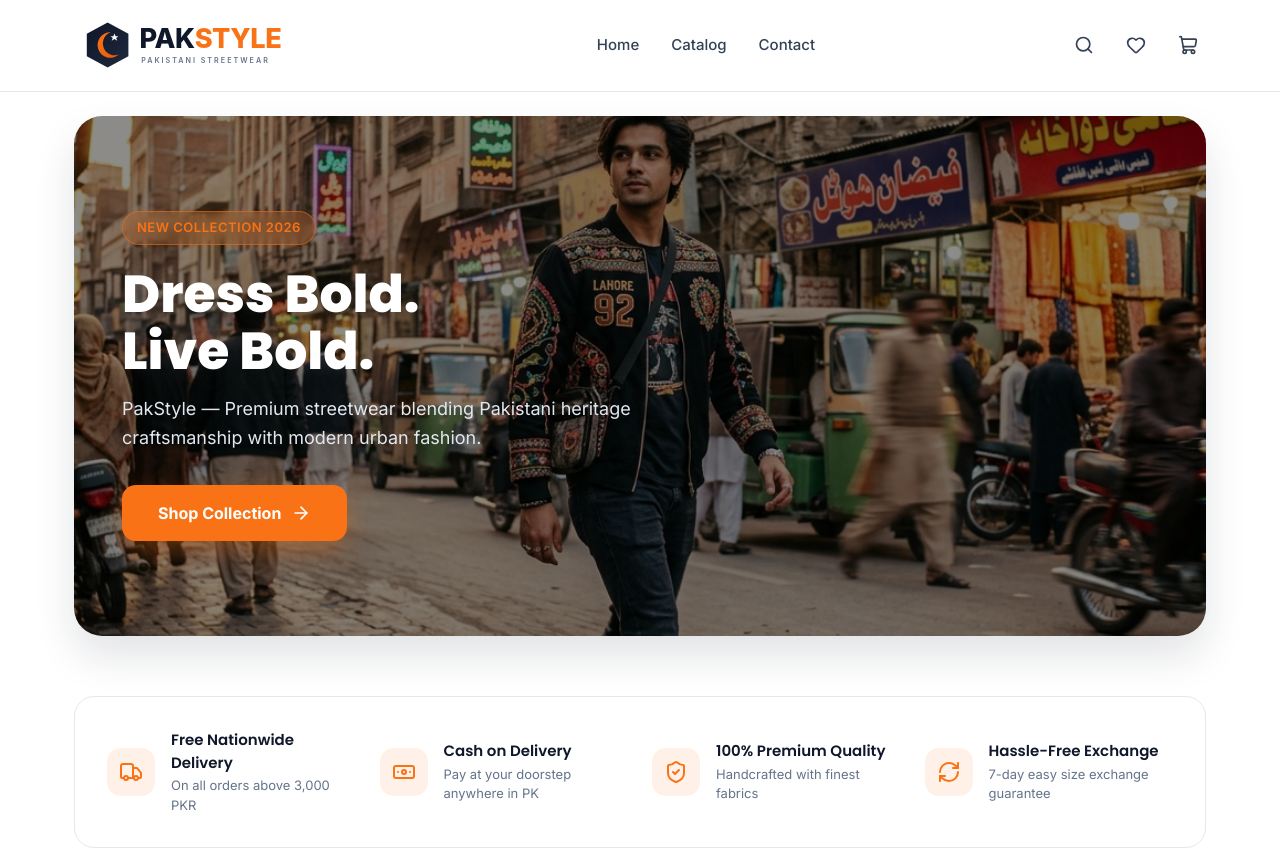
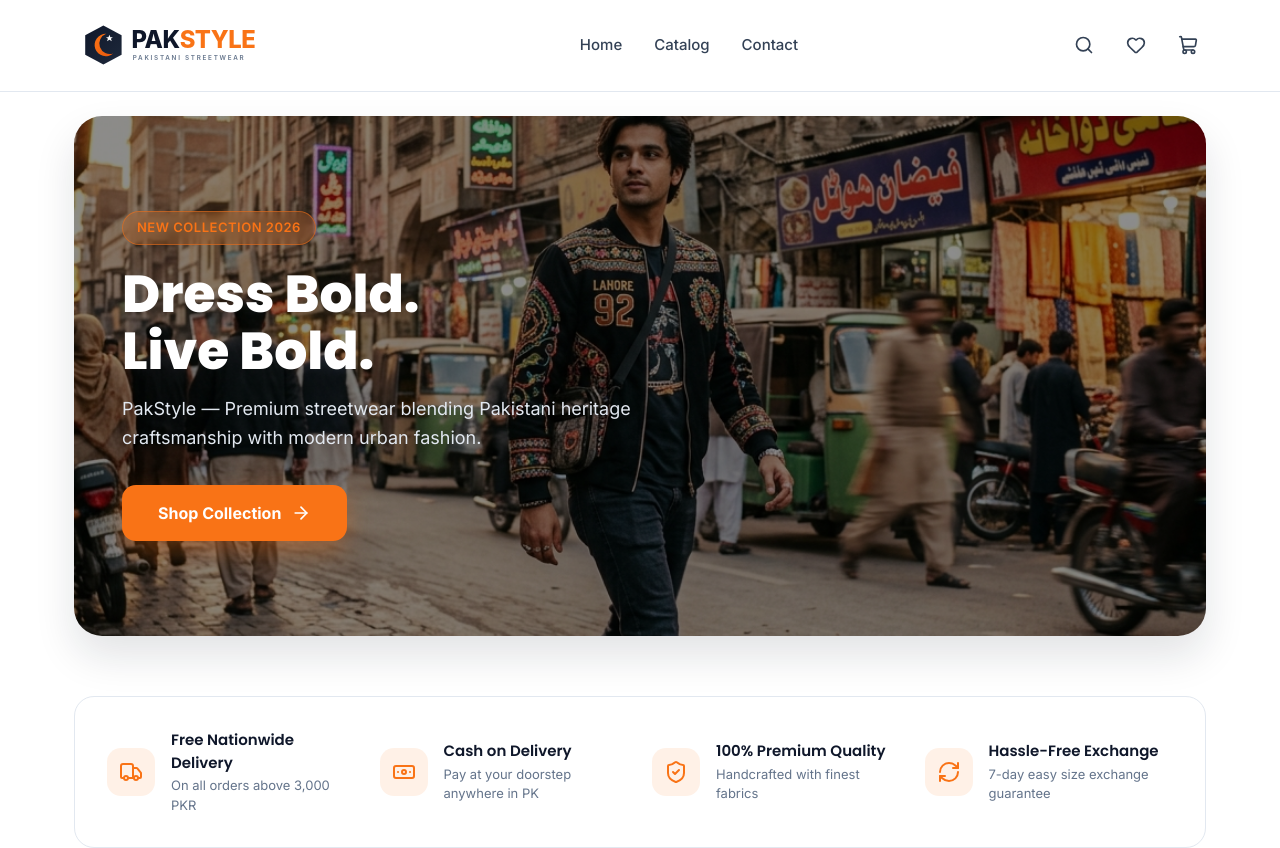
Before and after one commit to abeerdeveloper/pakstyle-shopify, a Next.js app in the folder headless-store/: page / in a window 1280 px wide. Shown: the top 848 px of the page. Built offline with nearby package versions, Linux system fonts and the light colour scheme.

Commit message:
feat: initialize global CSS with Tailwind integration and custom UI component styles

```diff
--- a/headless-store/app/globals.css
+++ b/headless-store/app/globals.css
@@ -65,8 +65,8 @@ button, input, textarea, select {
 }
 
 .header-logo {
-  height: 64px;
-  max-height: 64px;
+  height: 56px;
+  max-height: 60px;
   width: auto;
   object-fit: contain;
 }
@@ -958,9 +958,9 @@ button, input, textarea, select {
 }
 
 .footer-logo {
-  height: 60px;
+  height: 52px;
+  width: auto;
   margin-bottom: 16px;
-  filter: brightness(0) invert(1);
 }
 
 .footer-tagline {
```
